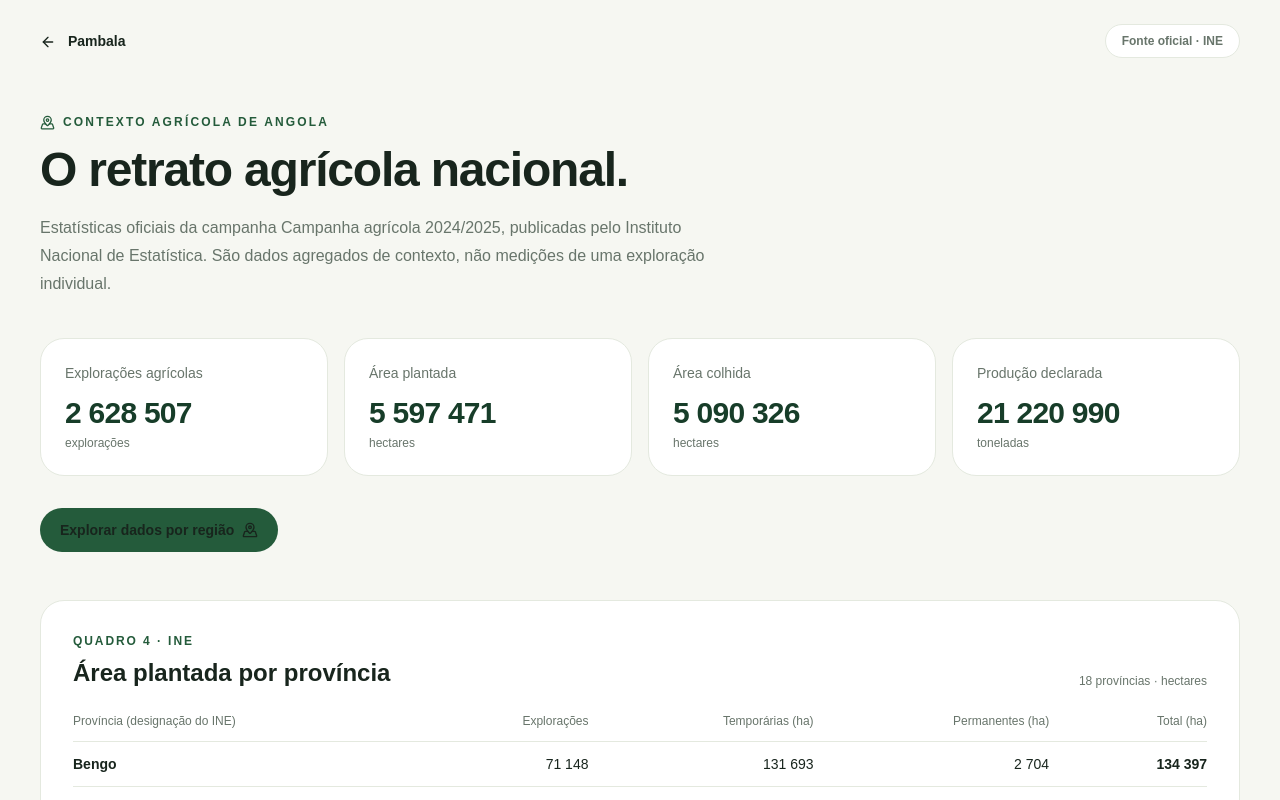
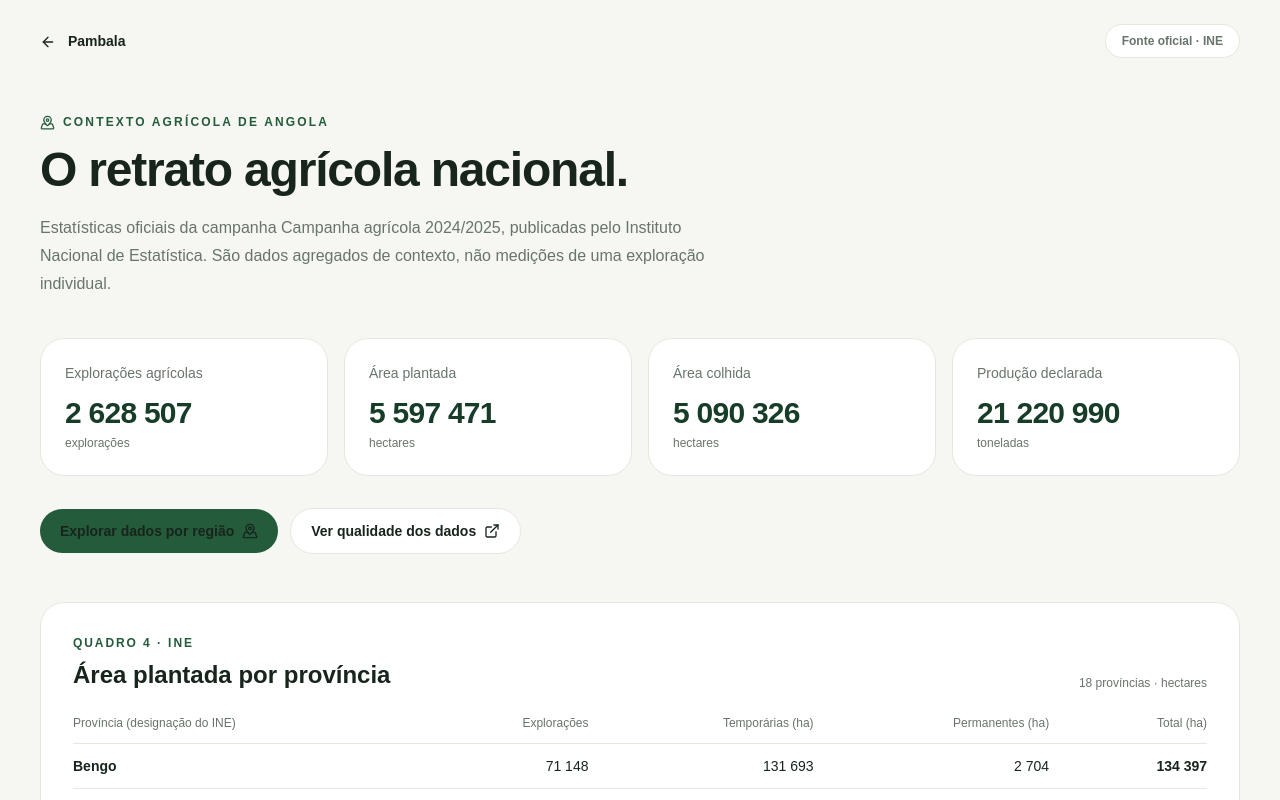
Before and after one commit to onesimo-miguel17/maidenless_tarnisheds, a Next.js app: page /agriculture in a window 1280 px wide. Shown: the top 800 px of the page. Built offline with nearby package versions, Linux system fonts and the light colour scheme.

Commit message:
feat: link agricultural data quality register

```diff
--- a/src/app/agriculture/page.tsx
+++ b/src/app/agriculture/page.tsx
@@ -42,6 +42,7 @@ export default function AgriculturePage() {
         </div>
 
         <Link href="/agriculture/regions" className="mt-8 inline-flex items-center gap-2 rounded-full bg-[var(--green)] px-5 py-3 text-sm font-semibold text-white transition hover:bg-[var(--green-dark)]">Explorar dados por região <MapPinned size={16} /></Link>
+        <Link href="/agriculture/data-quality" className="ml-3 mt-8 inline-flex items-center gap-2 rounded-full border border-[var(--border)] bg-white px-5 py-3 text-sm font-semibold text-[var(--green)] transition hover:bg-[var(--background)]">Ver qualidade dos dados <ExternalLink size={16} /></Link>
 
         <section className="mt-12 rounded-3xl border border-[var(--border)] bg-white p-6 sm:p-8">
           <div className="flex flex-wrap items-end justify-between gap-3">
```
